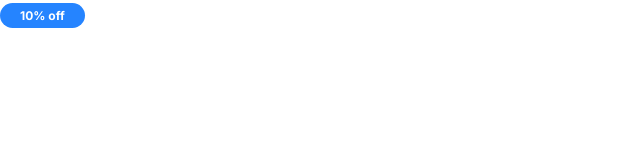
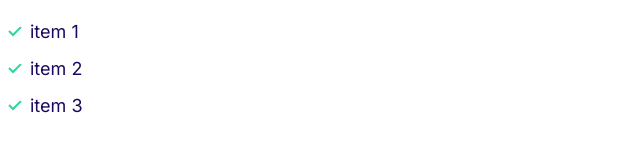
Before and after one commit to mohithog/codify, a plain HTML site: page index.html in a window 1280 px wide. Shown: the whole page, without its empty margins (0-640 px from the left). Drawn offline with Linux system fonts and the light colour scheme.

Commit message:
build the lists component.

```diff
--- a/css/styles.css
+++ b/css/styles.css
@@ -102,3 +102,28 @@ a{
         font-size: 1.2rem;
     }
 }
+
+/* Lists */
+.list{
+    list-style: none;
+    padding-left: 0;
+    color: var(--color-headings);
+}
+.list--inline .list__item{
+    display: inline-block;
+    margin-right: 2rem;
+}
+.list--tick{
+    list-style-image: url(../images/tick.svg);
+    padding-left: 3rem;
+}
+.list--tick .list__item{
+    padding-left: 0.5rem;
+    margin-bottom: 1rem ;
+}
+
+@media screen and (min-width: 1024px){
+    .list--tick .list__item{
+        padding-left: 0;
+    }
+}
--- a/index.html
+++ b/index.html
@@ -14,6 +14,10 @@
     <link rel="stylesheet" href="css/styles.css" />
   </head>
   <body>
-    <span class="badge badge--primary badge--small">10% off</span>
+    <ul class="list list--tick">
+      <li class="list__item">item 1</li>
+      <li class="list__item">item 2</li>
+      <li class="list__item">item 3</li>
+    </ul>
   </body>
 </html>
```
Also changed, not shown: components/lists.html (added, +5 -0 lines), images/tick.svg (added).
